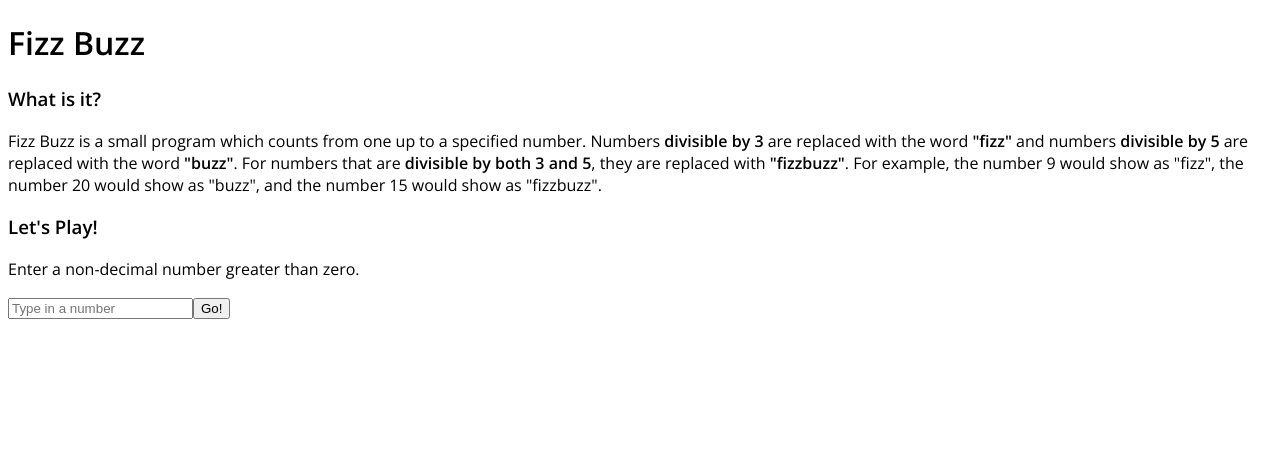
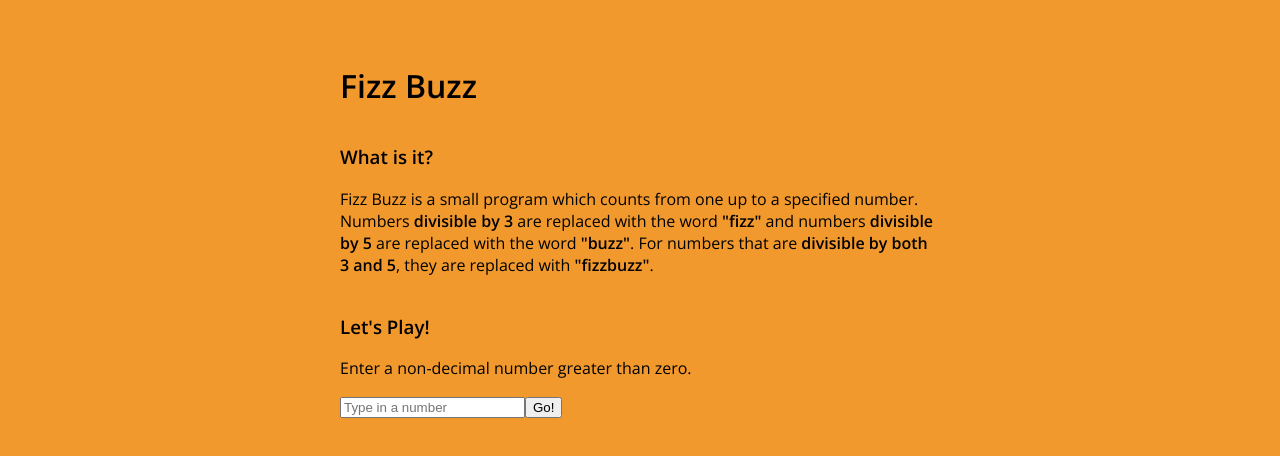
Before and after one commit to cespirit/fizzbuzz_refactor, a plain HTML site: page index.html in a window 1280 px wide. Drawn offline with nearby package versions, Linux system fonts and the light colour scheme.

Commit message:
Add style to the content

```diff
--- a/index.html
+++ b/index.html
@@ -9,19 +9,21 @@
     <script type="text/javascript" src="app.js"></script>
 </head>
 <body>
+		<div class="page">
 		    <h1>Fizz Buzz</h1>
 		    <h3>What is it?</h3>
 		    <p>Fizz Buzz is a small program which counts from one up to a specified number.
 		     Numbers <strong>divisible by 3</strong> are replaced with the word
 		     <strong>"fizz"</strong> and numbers <strong>divisible by 5</strong> are replaced
 		     with the word <strong>"buzz"</strong>. For numbers that are <strong>divisible by
-	     both 3 and 5</strong>, they are replaced with <strong>"fizzbuzz"</strong>. For example, the
-	     number 9 would show as "fizz", the number 20 would show as "buzz", and the
-	     number 15 would show as "fizzbuzz".</p>
+		     both 3 and 5</strong>, they are replaced with <strong>"fizzbuzz"</strong>.
+		     </p>
 
 		    <h3>Let's Play!</h3>
 		    <p>Enter a non-decimal number greater than zero.</p>
 		    <input id="number" type="number" placeholder="Type in a number" min="1"><button>Go!</button>
+
 		    <div id="results"></div>
+	    </div>
 </body>
 </html>
--- a/style.css
+++ b/style.css
@@ -1,11 +1,22 @@
-* {
-	/* outline: 1px solid red; */
+body {
+	font-family: 'Open Sans', sans-serif;
+	background-color: #F2992E;
 }
 
-body {
-	font-family: 'Open Sans', sans-serif;;
+h1, strong {
+	font-weight: 600;
 }
 
-strong {
-	font-weight: 600;
+h1 {
+	margin-top: 2em;
 }
+
+h3 {
+	margin-top: 2em;
+}
+
+.page {
+	margin: 0 auto;
+	max-width: 37.5em;
+	padding: 0 0.35em;
+}
```
Also changed, not shown: app.js (+0 -11 lines). Lines whose indentation alone changed are shown as unchanged.
